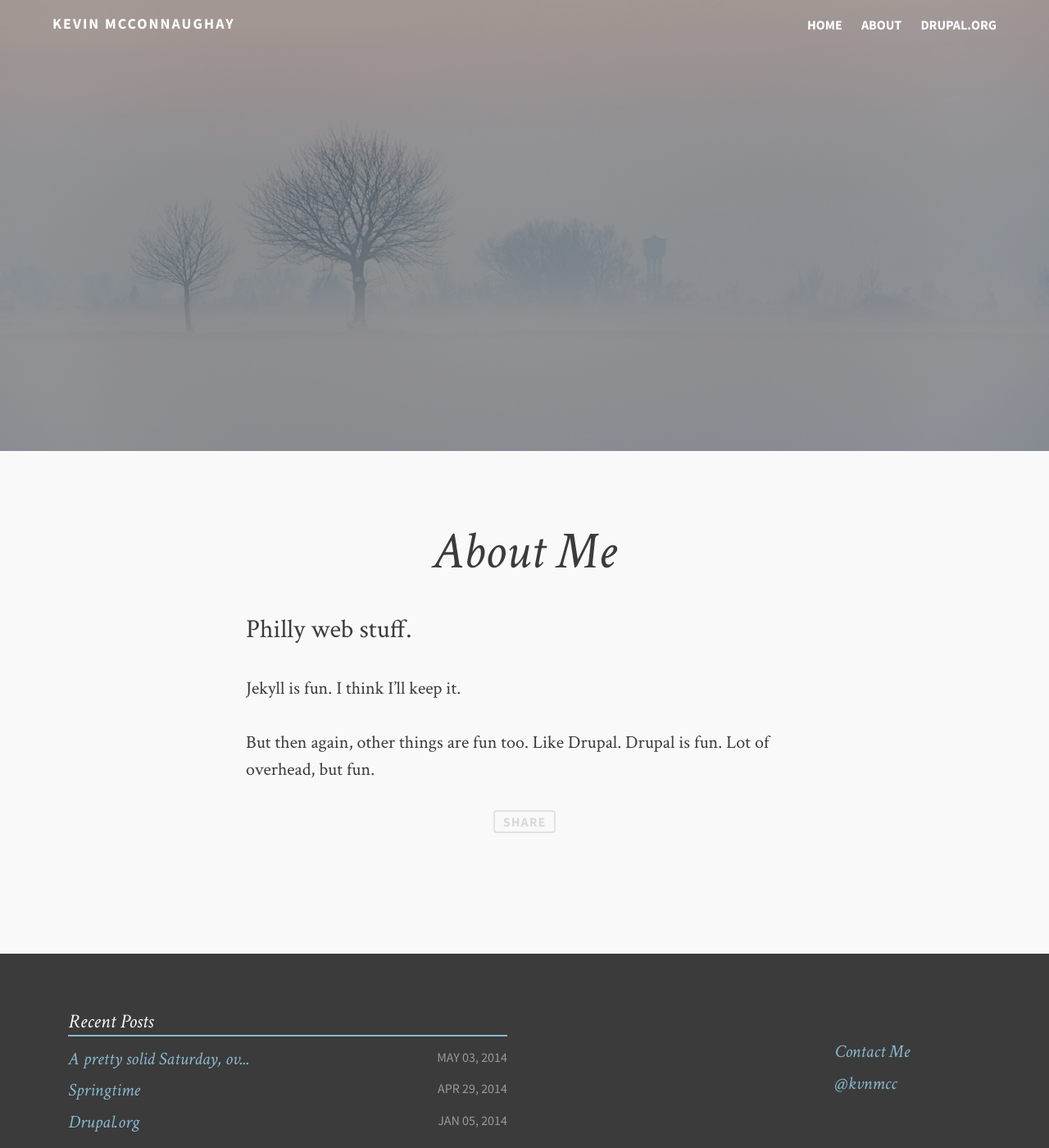
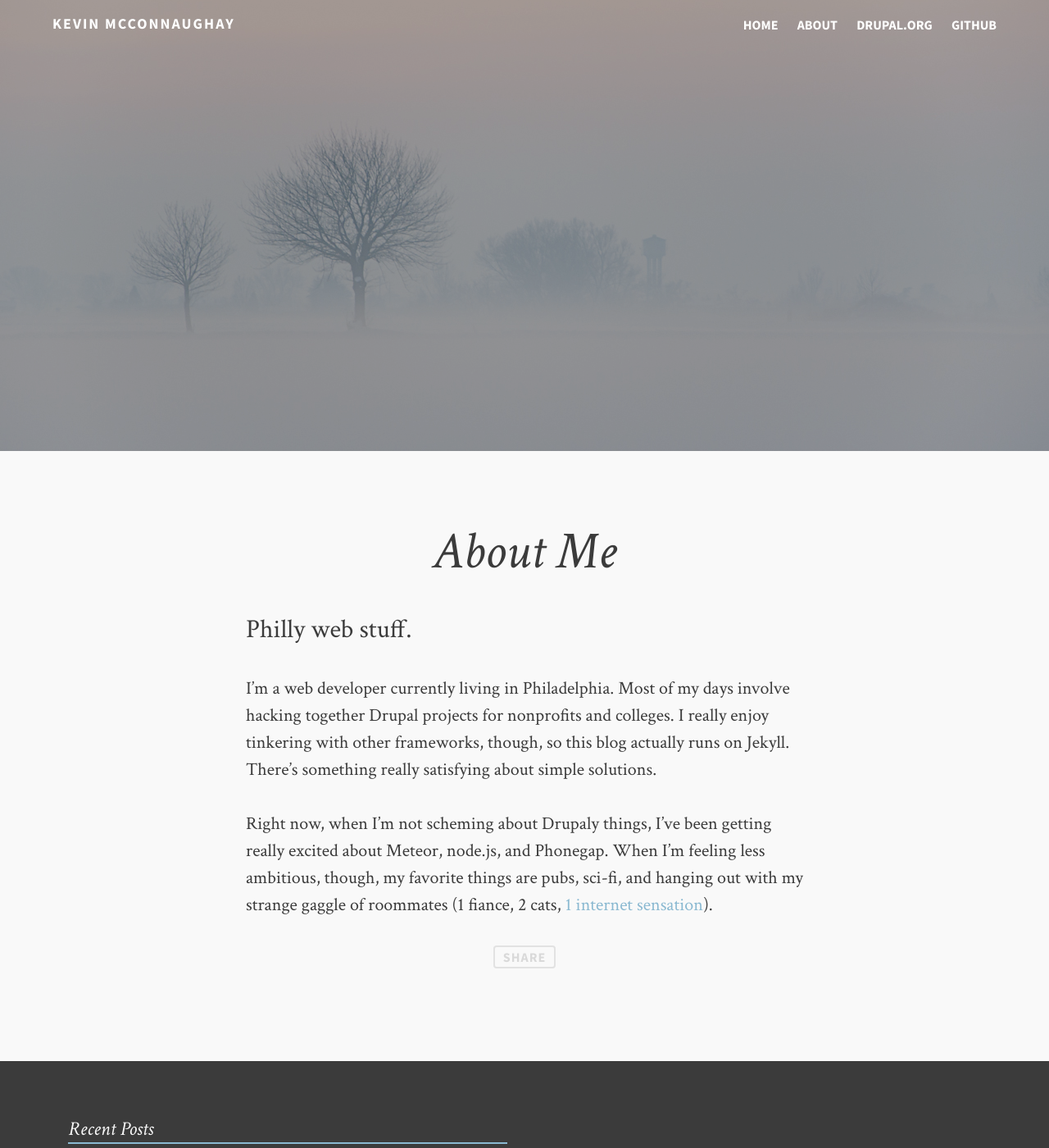
Before and after one commit to kvnm/kvnm.github.io, a Jekyll site: the page built from about.md, in a window 1280 px wide and 1400 px high. Shown: the whole window at 82% size. Built offline with Jekyll 4.4.1, drawn with Linux system fonts in a browser that asks for light colours; comment, search, counter and statistics services are not loaded.

Commit message:
update about, add github link

```diff
--- a/_config.yml
+++ b/_config.yml
@@ -2,7 +2,7 @@ title:            Kevin McConnaughay
 tagline:          Futzing About.
 description:      I HAVE NO IDEA WHAT I'M DOING.
 #Comment out url when working locally to resolve base urls correctly
-url: http://kvnm.github.io
+url: http://kevinmcconnaughay.com
 
 # Owner/author information
 owner:
@@ -23,9 +23,9 @@ links:
   - title: Drupal.org
     url: http://drupal.org/user/2728113
     external: true
-#  - title: Github
-#    url: https://github.com/ColeTownsend/Balzac-for-Jekyll
-#    external: true
+  - title: Github
+    url: https://github.com/kvnm
+    external: true
 #  - title: Cole Who?
 #    url: http://coletownsend.com
 #    external: true
--- a/about.md
+++ b/about.md
@@ -8,6 +8,6 @@ image:
   feature: soft-trees.jpg
 ---
 
-Jekyll is fun. I think I'll keep it.
+I'm a web developer currently living in Philadelphia. Most of my days involve hacking together Drupal projects for nonprofits and colleges. I really enjoy tinkering with other frameworks, though, so this blog actually runs on Jekyll. There's something really satisfying about simple solutions.
 
-But then again, other things are fun too. Like Drupal. Drupal is fun. Lot of overhead, but fun.
+Right now, when I'm not scheming about Drupaly things, I've been getting really excited about Meteor, node.js, and Phonegap. When I'm feeling less ambitious, though, my favorite things are pubs, sci-fi, and hanging out with my strange gaggle of roommates (1 fiance, 2 cats, [1 internet sensation](http://boehmrya.net)).
```
